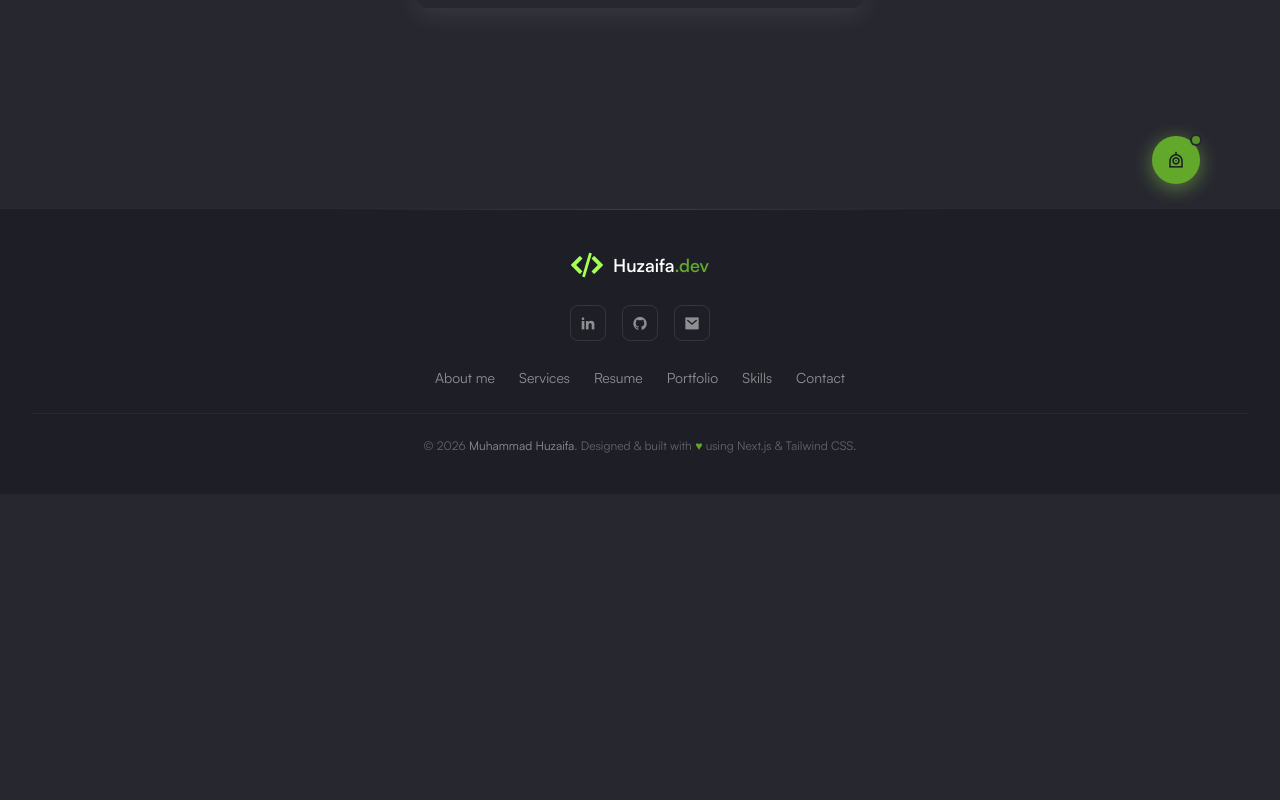
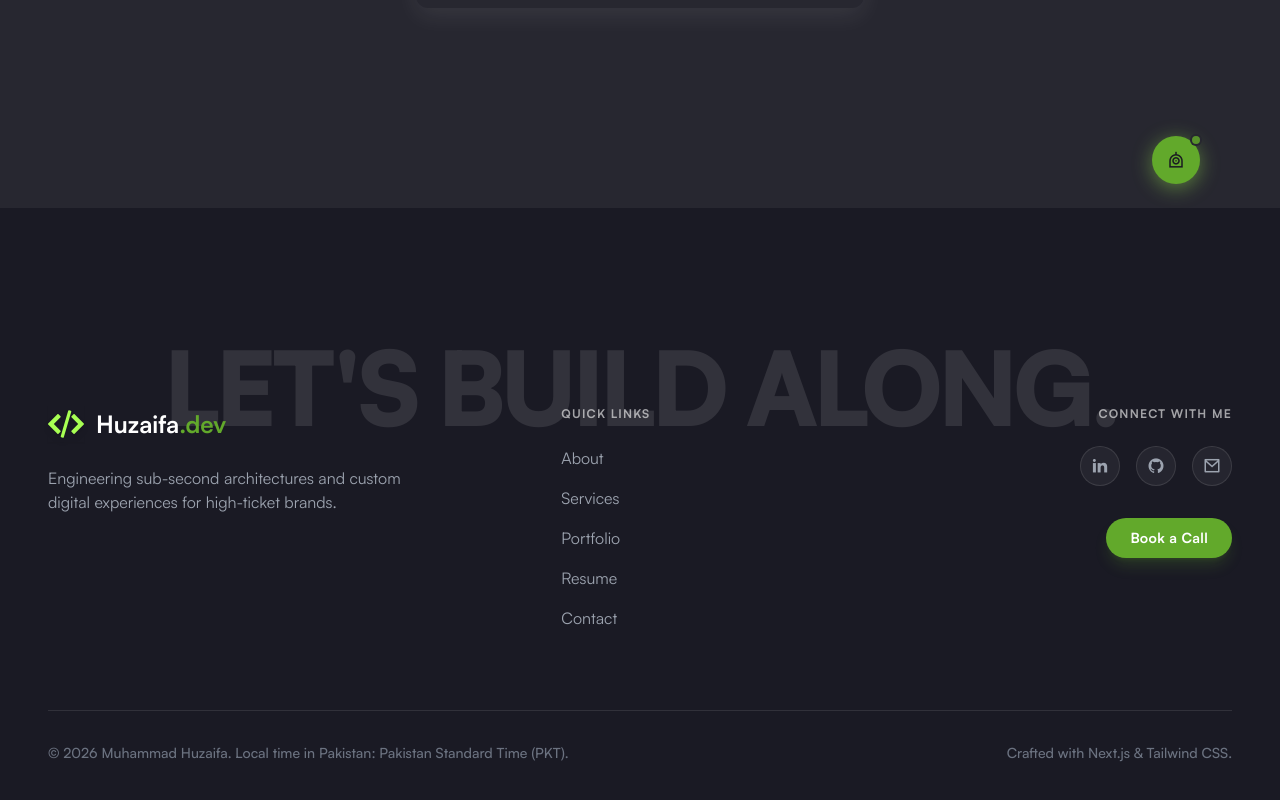
Before and after one commit to huzaifa-mern-dev/muhammadhuzaifa.dev, a Next.js app: page /thank-you in a window 1280 px wide. Shown: the part 592-1392 px from the top of the page. Before the commit the page ends 1086 px from the top, so only its background shows below. Built offline with nearby package versions, Linux system fonts and the light colour scheme; a web font is replaced by a local one.

Commit message:
feat: redesign Footer component with a modern grid layout, Framer Motion animations, and updated branding elements

```diff
--- a/components/layout/Footer.tsx
+++ b/components/layout/Footer.tsx
@@ -1,98 +1,126 @@
+"use client";
+
 /**
- * components/layout/Footer.tsx — Server Component, Theme-Aware
+ * components/layout/Footer.tsx — Premium Aesthetic SPA Footer
  */
 
 import Link from "next/link";
 import Image from "next/image";
+import { motion } from "framer-motion";
 
 const NAV_LINKS = [
-  { href: "/#about",     label: "About me" },
+  { href: "/#about",     label: "About" },
   { href: "/#services",  label: "Services" },
+  { href: "/#portfolio", label: "Portfolio" },
   { href: "/#resume",    label: "Resume" },
-  { href: "/#portfolio", label: "Portfolio" },
-  { href: "/#skills",    label: "Skills" },
   { href: "/#contact",   label: "Contact" },
 ] as const;
 
 const SOCIAL_LINKS = [
   { href: "https://www.linkedin.com/in/huzaifa-dev/", icon: "ri-linkedin-fill", label: "LinkedIn" },
   { href: "https://github.com/huzaifa-mern-dev",      icon: "ri-github-fill",   label: "GitHub" },
-  { href: "mailto:huzaifa.fullstack@gmail.com",        icon: "ri-mail-fill",     label: "Email" },
+  { href: "mailto:huzaifa.fullstack@gmail.com",       icon: "ri-mail-line",     label: "Email" },
 ] as const;
 
 export default function Footer() {
   return (
-    <footer className="relative bg-gray-100 dark:bg-[#1e1e27] border-t border-gray-200 dark:border-white/5">
-      {/* Top accent line */}
-      <div className="absolute top-0 left-1/2 -translate-x-1/2 w-1/2 h-px bg-gradient-to-r from-transparent via-[#62a92b]/30 dark:via-[#62a92b]/30 to-transparent" />
+    <footer className="relative bg-gray-50 dark:bg-[#1a1a24] pt-32 pb-10 px-6 md:px-12 overflow-hidden">
 
-      <div className="container mx-auto px-4 sm:px-6 lg:px-8 py-10">
-        <div className="flex flex-col items-center gap-6">
+      {/* ── 1. The Marquee / Oversized Typography ── */}
+      <div className="w-full text-center relative z-0">
+        <h2 className="text-[12vw] md:text-[8vw] font-black font-sans tracking-tighter leading-none opacity-5 dark:opacity-10 text-gray-900 dark:text-white select-none whitespace-nowrap">
+          LET'S BUILD ALONG.
+        </h2>
+      </div>
 
-          {/* Brand */}
-          <Link href="/" className="flex items-center gap-2.5 group" aria-label="Huzaifa.dev — back to home">
+      {/* ── 2. Minimalist Content Grid ── */}
+      <div className="grid grid-cols-1 md:grid-cols-12 gap-12 mt-12 md:-mt-8 relative z-10 max-w-7xl mx-auto">
+
+        {/* Left Column (Span 5): Brand & Mission */}
+        <div className="md:col-span-5 flex flex-col gap-6">
+          <Link href="/" className="flex items-center gap-3 group w-fit" aria-label="Huzaifa.dev home">
             <Image
               src="/imgs/home-page-2/template/favicon.svg"
               alt="Huzaifa.dev logo"
-              width={32}
-              height={32}
-              className="transition-transform duration-300 group-hover:rotate-12"
+              width={36}
+              height={36}
+              className="transition-transform duration-500 group-hover:rotate-[360deg] shadow-sm drop-shadow-md"
             />
-            <span className="font-sans font-semibold text-lg text-gray-900 dark:text-white">
-              Huzaifa<span className="text-[#62a92b] dark:text-[#62a92b]">.dev</span>
+            <span className="font-sans font-bold text-2xl text-gray-900 dark:text-white">
+              Huzaifa<span className="text-primary-2">.dev</span>
             </span>
           </Link>
+          <p className="text-gray-600 dark:text-gray-400 font-sans text-sm md:text-base max-w-sm leading-relaxed">
+            Engineering sub-second architectures and custom digital experiences for high-ticket brands.
+          </p>
+        </div>
 
-          {/* Social */}
-          <div className="flex items-center gap-4">
+        {/* Center Column (Span 4): Navigation */}
+        <div className="md:col-span-4 flex flex-col">
+          <h3 className="text-gray-900 dark:text-white font-sans font-bold uppercase tracking-widest text-xs mb-6 opacity-60">
+            Quick Links
+          </h3>
+          <ul className="flex flex-col gap-4">
+            {NAV_LINKS.map(({ href, label }) => (
+              <li key={href}>
+                <Link href={href} className="group inline-flex items-center text-gray-600 dark:text-gray-400 font-sans text-sm md:text-base cursor-pointer">
+                  <span className="relative flex items-center pr-6">
+                    <motion.span
+                      whileHover={{ x: 4 }}
+                      transition={{ type: "spring", stiffness: 400, damping: 25 }}
+                      className="group-hover:text-primary-2 transition-colors duration-200 block"
+                    >
+                      {label}
+                    </motion.span>
+                    <i className="ri-arrow-right-line text-primary-2 absolute right-0 opacity-0 -translate-x-2 group-hover:opacity-100 group-hover:translate-x-0 transition-all duration-300 text-sm" />
+                  </span>
+                </Link>
+              </li>
+            ))}
+          </ul>
+        </div>
+
+        {/* Right Column (Span 3): Socials & Action */}
+        <div className="md:col-span-3 flex flex-col md:items-end md:text-right">
+          <h3 className="text-gray-900 dark:text-white font-sans font-bold uppercase tracking-widest text-xs mb-6 opacity-60">
+            Connect With Me
+          </h3>
+
+          <div className="flex items-center gap-4 mb-8">
             {SOCIAL_LINKS.map(({ href, icon, label }) => (
-              <a
+              <motion.a
                 key={label}
                 href={href}
                 target={href.startsWith("mailto") ? undefined : "_blank"}
                 rel={href.startsWith("mailto") ? undefined : "noopener noreferrer"}
+                whileHover={{ scale: 1.1 }}
+                className="w-10 h-10 rounded-full bg-white dark:bg-white/5 border border-gray-200 dark:border-white/10 flex items-center justify-center text-gray-500 dark:text-gray-400 hover:text-primary-2 hover:border-primary-2/30 hover:shadow-[0_0_15px_rgba(98,169,43,0.25)] transition-all duration-300"
                 aria-label={label}
-                className={[
-                  "w-9 h-9 rounded-lg flex items-center justify-center",
-                  "border border-gray-200 dark:border-white/10",
-                  "text-gray-400 dark:text-[#8f8f92]",
-                  "hover:border-[#62a92b]/40 hover:text-[#62a92b]",
-                  "dark:hover:border-[#62a92b]/50 dark:hover:text-[#62a92b] dark:hover:bg-[#62a92b]/5",
-                  "hover:-translate-y-0.5 transition-all duration-300",
-                ].join(" ")}
               >
-                <i className={`${icon} text-base`} />
-              </a>
+                <i className={`${icon} text-lg`} />
+              </motion.a>
             ))}
           </div>
 
-          {/* Nav links */}
-          <nav aria-label="Footer navigation">
-            <ul className="flex flex-wrap items-center justify-center gap-x-6 gap-y-2">
-              {NAV_LINKS.map(({ href, label }) => (
-                <li key={href}>
-                  <Link
-                    href={href}
-                    className="text-sm font-sans text-gray-400 dark:text-[#8f8f92] hover:text-[#62a92b] dark:hover:text-[#62a92b] transition-colors duration-200"
-                  >
-                    {label}
-                  </Link>
-                </li>
-              ))}
-            </ul>
-          </nav>
-
-          <div className="w-full h-px bg-gray-200 dark:bg-white/5" />
-
-          {/* Copyright */}
-          <p className="text-xs font-sans text-gray-400 dark:text-[#636366] text-center">
-            © {new Date().getFullYear()}{" "}
-            <span className="text-gray-500 dark:text-[#8f8f92]">Muhammad Huzaifa</span>.
-            Designed &amp; built with{" "}
-            <span className="text-[#62a92b] dark:text-[#62a92b]">♥</span> using Next.js &amp; Tailwind CSS.
-          </p>
+          <Link
+            href="/#contact"
+            className="inline-flex items-center justify-center px-6 py-2.5 rounded-full bg-primary-2 text-white font-sans font-bold text-sm tracking-wide shadow-lg shadow-primary-2/20 hover:bg-[#528d24] hover:shadow-[0_4px_16px_rgba(98,169,43,0.3)] hover:-translate-y-0.5 transition-all duration-300 w-full md:w-auto text-center"
+          >
+            Book a Call
+          </Link>
         </div>
       </div>
+
+      {/* ── 3. The Grand Finale Bar (Bottom) ── */}
+      <div className="border-t border-gray-200 dark:border-white/10 mt-20 pt-8 max-w-7xl mx-auto flex flex-col md:flex-row items-center justify-between gap-4 text-center md:text-left">
+        <p className="text-xs md:text-sm font-sans text-gray-500 font-medium">
+          © {new Date().getFullYear()} Muhammad Huzaifa. Local time in Pakistan: Pakistan Standard Time (PKT).
+        </p>
+        <p className="text-xs md:text-sm font-sans text-gray-500 font-medium">
+          Crafted with Next.js &amp; Tailwind CSS.
+        </p>
+      </div>
+
     </footer>
   );
 }
```
